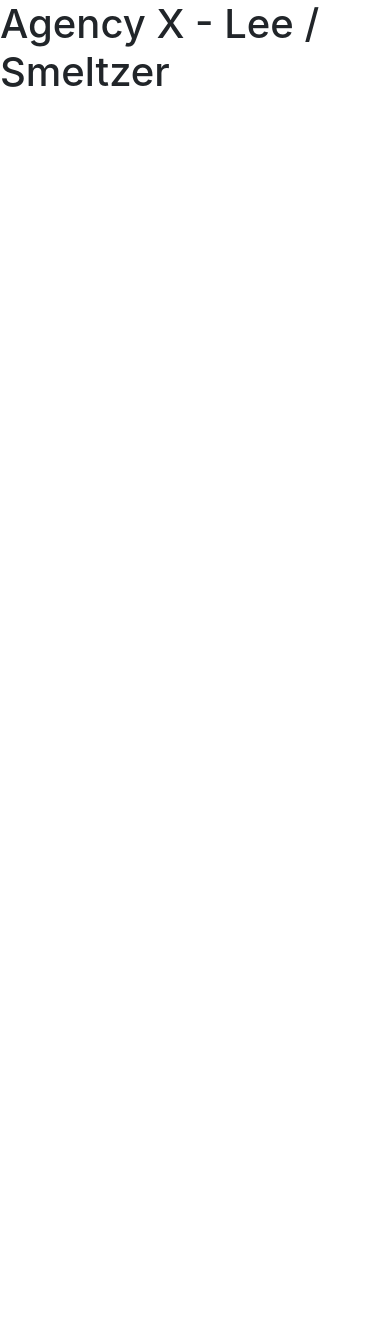
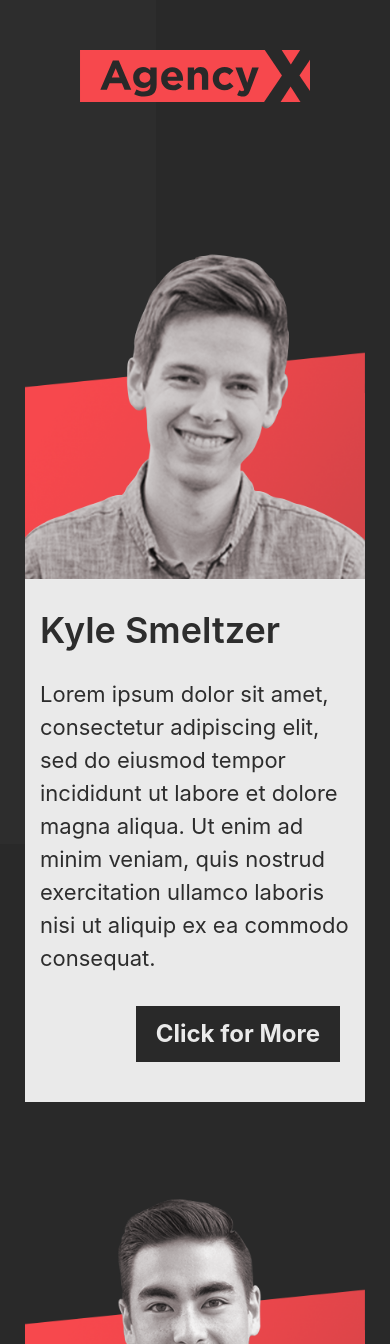
Before and after one commit to aidanleee/Lee_Smeltzer_AgencyX, a website: page index.html in a window 390 px wide. Shown: the top 1344 px of the page. Before the commit the page ends 844 px from the top, so only its background shows below. Drawn offline with nearby package versions, Linux system fonts and the light colour scheme.

Commit message:
add mobile

```diff
--- a/index.html
+++ b/index.html
@@ -4,11 +4,47 @@
 <meta charset="UTF-8">
 <link rel="stylesheet" href="https://stackpath.bootstrapcdn.com/bootstrap/4.1.3/css/bootstrap.min.css" integrity="sha384-MCw98/SFnGE8fJT3GXwEOngsV7Zt27NXFoaoApmYm81iuXoPkFOJwJ8ERdknLPMO" crossorigin="anonymous">
 <link rel="stylesheet" href="css/main.css">
-<title>Agency X | Lee / Smeltzer</title>
+<title>Agency X</title>
 </head>
 <body>
-  <h1 class="hide">Agency X - Lee / Smeltzer</h1>
+  <div id="site-container" class="container-fluid">
+    <h1 class="hide">Agency X</h1>
 
+    <header id="main-header" class="row">
+      <div id="logo" class="col-8 offset-2">
+        <img src="images/logo_red.svg" alt="Logo">
+      </div>
+    </header>
+
+    <section id="about-sect" class="row">
+      <h2 class="hide">About Section</h2>
+      <div id="kyle-headshot" class="col-12 about-headshot">
+        <img src="images/kyle_mobile.png" alt="Portrait of Kyle">
+      </div>
+      <div id="kyle-bio" class="about-bio">
+        <h2>Kyle Smeltzer</h2>
+        <p>Lorem ipsum dolor sit amet, consectetur adipiscing elit, sed do eiusmod tempor incididunt ut labore et dolore magna aliqua. Ut enim ad minim veniam, quis nostrud exercitation ullamco laboris nisi ut aliquip ex ea commodo consequat.</p>
+        <div class="about-bttn">
+          <a id="bttn">Click for More</a>
+        </div>
+      </div>
+    </section>
+
+    <section id="about-sect" class="row">
+        <h2 class="hide">About Section</h2>
+        <div id="aidan-headshot" class="col-12 about-headshot">
+          <img src="images/aidan_mobile.png" alt="Portrait of Aidan">
+        </div>
+        <div id="aidan-bio" class="about-bio">
+          <h2>Aidan Lee</h2>
+          <p>Lorem ipsum dolor sit amet, consectetur adipiscing elit, sed do eiusmod tempor incididunt ut labore et dolore magna aliqua. Ut enim ad minim veniam, quis nostrud exercitation ullamco laboris nisi ut aliquip ex ea commodo consequat.</p>
+          <div class="about-bttn">
+            <a id="bttn">Click for More</a>
+          </div>
+        </div>
+      </section>
+  </div>
+  <div id="bg-accent"></div>
 
 <script src="js/main.js"></script>
 <script src="https://code.jquery.com/jquery-3.3.1.slim.min.js" integrity="sha384-q8i/X+965DzO0rT7abK41JStQIAqVgRVzpbzo5smXKp4YfRvH+8abtTE1Pi6jizo" crossorigin="anonymous"></script>
--- a/sass/main.scss
+++ b/sass/main.scss
@@ -1,2 +1,75 @@
 // import variables and modules
 @import '_vars';
+
+.hide {
+    display: none;
+}
+
+body {
+    background-color: $bg-main
+}
+
+#site-container {
+    padding-bottom: 100px;
+    position: relative;
+    z-index: 2;
+}
+
+#bg-accent {
+    background-color: $bg-accent;
+    position: fixed;
+    top: 0px;
+    left: 0px;
+    width: 40%;
+    height: 100%;
+    z-index: 1;
+}
+
+
+header {
+    height: 165px;
+    img {
+        margin-top: 50px;
+    }
+}
+
+#about-sect {
+    color: $text-dark;
+}
+
+.about-headshot img {
+    width: 100%;
+    padding: 0 10px 0 10px;
+}
+
+
+.about-bio {
+    background-color: $bg-light;
+    margin: 0 25px 0 25px;
+    h2 {
+        margin: 30px 0 10px 15px;
+        font-size: 36px;
+        font-weight: 600;
+    }
+    p {
+        padding: 15px;
+        font-size: 22px;
+    }
+}
+
+.about-bttn {
+    float: right;
+    font-size: 24px;
+    font-weight: bold;
+    margin-right: 25px;
+    background-color: $bg-main;
+    color: $text-light;
+    padding: 10px 20px 10px 20px;
+    margin-bottom: 40px;
+}
+
+.about-bttn:hover {
+    background-color: $AX-red;
+    transition: 0.3s;
+    cursor: pointer;
+}
```
Also changed, not shown: css/main.css, images/aidan_desktop.png (added), images/aidan_mobile.png (added), images/kyle_desktop.png (added), images/kyle_mobile.png (added), images/logo_dark.svg (added), images/logo_light.svg (added), images/logo_red.svg (added), 1 other file.
